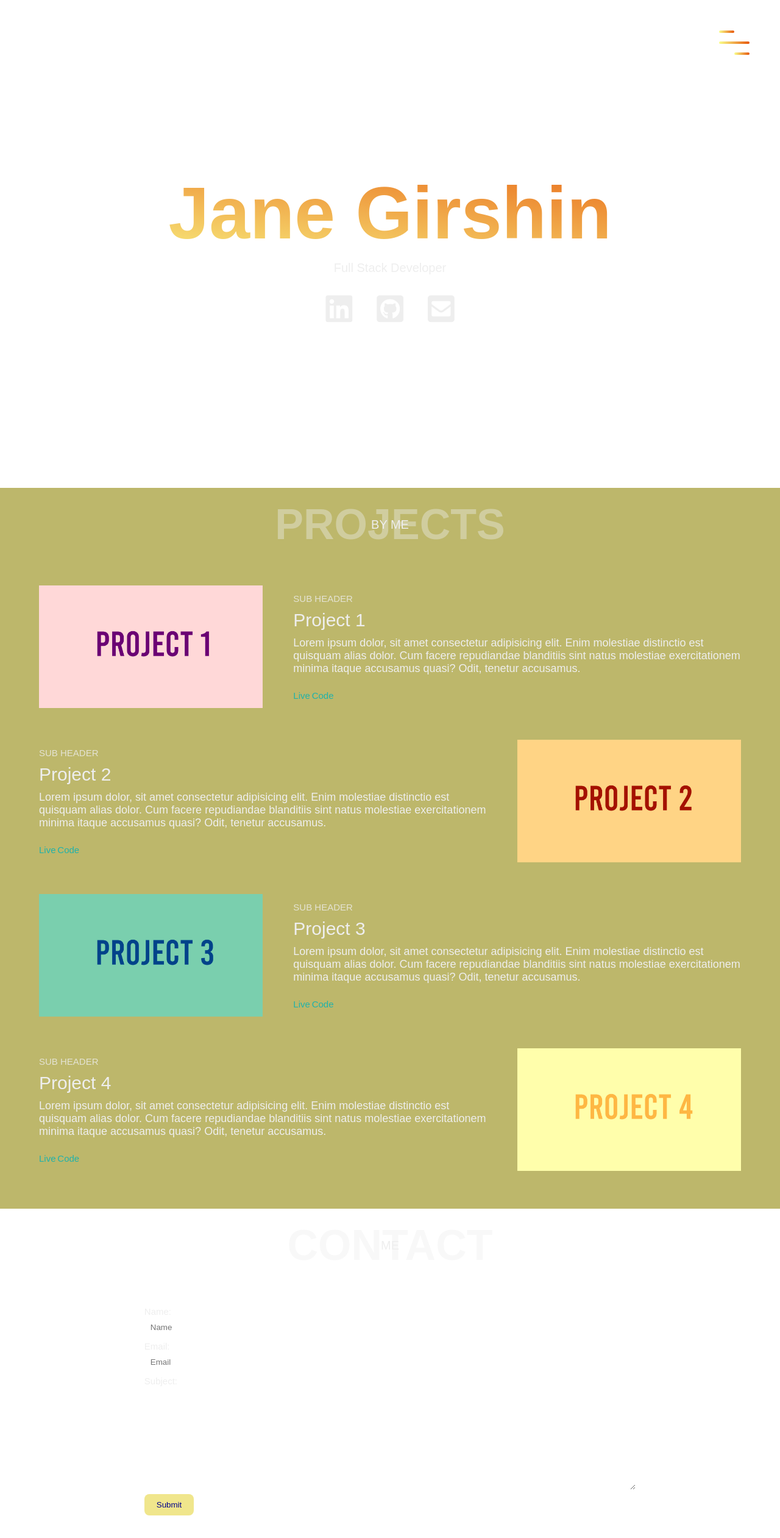
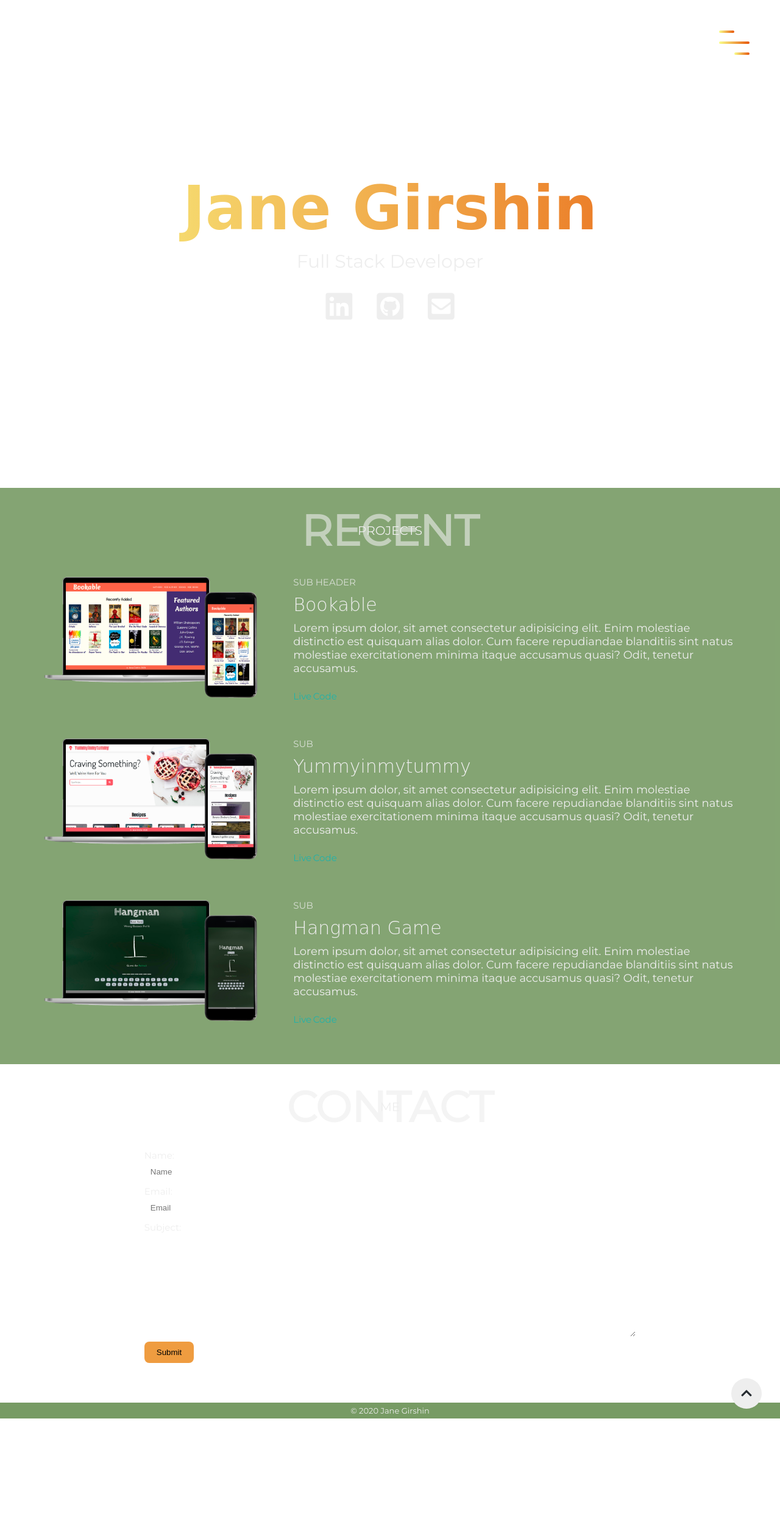
Before and after one commit to JaneGirshin/Portfolio, a plain HTML site: page index.html in a window 1280 px wide. Shown: the top 2522 px of the page at 61% size. After the commit the page ends 2326 px from the top, so only its background shows below. Drawn offline with nearby package versions, Linux system fonts and the light colour scheme; a web font is replaced by a local one.

Commit message:
Finish styling

```diff
--- a/index.html
+++ b/index.html
@@ -29,31 +29,28 @@
             </ul>
         </nav>
         <div class="landing-text">
-            <h1>Jane Girshin</h1>
+            <h1 data-aos="fade-right" data-aos-delay="200">Jane Girshin</h1>
+            <div data-aos="fade-right" data-aos-delay="700">
                 <h6>Full Stack Developer</h6>
                 <div class="social-media">
                     <ul class="nav-list">
                         <li>
-                        <a href="#" class="icon-link">
+                            <a href="https://www.linkedin.com/in/jane-girshin-59811a186/"  target="_blank" class="icon-link">
                                 <i class="fab fa-linkedin"></i>
                             </a>
                         </li>
                         <li>
-                        <a href="#" class="icon-link">
+                            <a href="https://github.com/JaneGirshin"  target="_blank" class="icon-link">
                                 <i class="fab fa-github-square"></i>
                             </a>
                         </li>
                         <li>
-                        <a href="#" class="icon-link">
+                            <a href="mailto:jane@girsh.in" target="_blank" class="icon-link">
                                 <i class="fas fa-envelope-square"></i>
                             </a>
                         </li>
-                    <!-- <li>
-                        <a href="#" class="icon-link">
-                            <i class="fas fa-file"></i>
-                        </a>
-                    </li> -->
                     </ul>
+                </div>
             </div>
         </div>
     </header>
@@ -61,16 +58,16 @@
     <section class="projects" id="projects">
         <div class="container">
             <div class="section-heading">
-                <h1>Projects</h1>
-                <h6>By Me</h6>
+                <h1>Recent</h1>
+                <h6>Projects</h6>
             </div>
             <div class="project">
                 <div class="project-img has-margin-right" data-aos="fade-right" data-aos-delay="200">
-                    <img src="images/project1.jpg" alt="project1">
+                    <img src="images/bookable.png" alt="project1">
                 </div>
                 <div class="project-desc" data-aos="fade-left" data-aos-delay="400">
                     <h6>Sub Header</h6>
-                    <h1>Project 1</h1>
+                    <h1>Bookable</h1>
                     <p>
                         Lorem ipsum dolor, sit amet consectetur adipisicing elit. Enim molestiae distinctio est quisquam alias dolor.
                         Cum facere repudiandae blanditiis sint natus molestiae exercitationem minima itaque accusamus quasi? Odit, tenetur accusamus.
@@ -80,27 +77,12 @@
                 </div>
             </div>
             <div class="project">
-                <div class="project-desc has-margin-right" data-aos="fade-right" data-aos-delay="200">
-                    <h6>Sub Header</h6>
-                    <h1>Project 2</h1>
-                    <p>
-                        Lorem ipsum dolor, sit amet consectetur adipisicing elit. Enim molestiae distinctio est quisquam alias dolor.
-                        Cum facere repudiandae blanditiis sint natus molestiae exercitationem minima itaque accusamus quasi? Odit, tenetur accusamus.
-                    </p>
-                    <a href="#" class="cta">Live</a>
-                    <a href="#" class="cta">Code</a>
-                </div>
-                <div class="project-img" data-aos="fade-left" data-aos-delay="400">
-                    <img src="images/project2.jpg" alt="project1">
-                </div>
-            </div>
-            <div class="project">
                 <div class="project-img has-margin-right" data-aos="fade-right" data-aos-delay="200">
-                    <img src="images/project3.jpg" alt="project1">
+                    <img src="images/yummyinmytummy.png" alt="project1">
                 </div>
                 <div class="project-desc" data-aos="fade-left" data-aos-delay="400">
-                    <h6>Sub Header</h6>
-                    <h1>Project 3</h1>
+                    <h6>sub</h6>
+                    <h1>Yummyinmytummy</h1>
                     <p>
                         Lorem ipsum dolor, sit amet consectetur adipisicing elit. Enim molestiae distinctio est quisquam alias dolor.
                         Cum facere repudiandae blanditiis sint natus molestiae exercitationem minima itaque accusamus quasi? Odit, tenetur accusamus.
@@ -110,18 +92,18 @@
                 </div>
             </div>
             <div class="project">
-                <div class="project-desc has-margin-right" data-aos="fade-right" data-aos-delay="200">
-                    <h6>Sub Header</h6>
-                    <h1>Project 4</h1>
+                <div class="project-img has-margin-right" data-aos="fade-right" data-aos-delay="200">
+                    <img src="images/hangmangame.png" alt="project1">
+                </div>
+                <div class="project-desc" data-aos="fade-left" data-aos-delay="400">
+                    <h6>sub</h6>
+                    <h1>Hangman Game</h1>
                     <p>
                         Lorem ipsum dolor, sit amet consectetur adipisicing elit. Enim molestiae distinctio est quisquam alias dolor.
                         Cum facere repudiandae blanditiis sint natus molestiae exercitationem minima itaque accusamus quasi? Odit, tenetur accusamus.
                     </p>
                     <a href="#" class="cta">Live</a>
                     <a href="#" class="cta">Code</a>
-                </div>
-                <div class="project-img" data-aos="fade-left" data-aos-delay="400">
-                    <img src="images/project4.jpg" alt="project1">
                 </div>
             </div>
         </div>
@@ -133,13 +115,6 @@
                 <h1>Contact</h1>
                 <h6>Me</h6>
             </div>
-
-            <script type="text/javascript">var submitted=false;</script>
-
-            <!--Update the URL for thank you page on form submit -->
-            <iframe name="hidden_iframe" id="hidden_iframe" style="display:none;"
-            onload="if(submitted) {window.location='http://zerobudget.club/solutions/thank-you.html';}"></iframe>
-
             <form action="https://docs.google.com/forms/u/0/d/e/1FAIpQLSdJ8yNKD-NIxCtACPYMu2up6pSIy9Yk-mnNOcu9v8soYt5wvw/formResponse" data-aos="fade-up" data-aos-delay="100" method="post" target="hidden_iframe" onsubmit="return validateForm();">
                 <div>
                     <label for="name">Name:</label>
@@ -153,7 +128,7 @@
                     <label for="subject">Subject:</label>
                     <textarea name="entry.1159243228" id="subject" cols="10" rows="10"></textarea>
                 </div>
-                <input type="submit" value="Submit" id="form-submit">
+                <input type="submit" value="Submit" id="form-submit" target="_blank">
             </form>
         </div>
     </section>
--- a/style.css
+++ b/style.css
@@ -1,7 +1,17 @@
+@import url('https://fonts.googleapis.com/css2?family=Finger+Paint&display=swap');
+@import url('https://fonts.googleapis.com/css2?family=Montserrat&display=swap');
+
 * {
     margin: 0;
     padding: 0;
     box-sizing: border-box;
+}
+
+:root {
+    --gradient-color: linear-gradient(to right, #FAFF8B, #E7580C);
+    --accent-color: #779B64;
+    --first-color: #EF9C40;
+    --second-color: #E7580C;
 }
 
 html {
@@ -15,6 +25,7 @@ body {
     height: 100%;
     background: url("images/bg8.jpg") no-repeat center fixed;
     background-size: cover;
+    font-family: 'Montserrat', sans-serif;
 }
 
 section {
@@ -42,6 +53,7 @@ img {
 header {
     width: 100%;
     height: 100vh;
+    position: relative;
 }
 
 .top-nav {
@@ -50,7 +62,7 @@ header {
     position: fixed;
     top: -100vh;
     /* background-color: #16162d; */
-    background-color: #428450;
+    background-color: var(--accent-color);
     border-bottom-right-radius: 100%;
     border-bottom-left-radius: 100%;
     transition: all 650ms cubic-bezier(1, 0, 0, 1);
@@ -76,7 +88,7 @@ li {
 }
 
 .nav-link:hover, .nav-link:focus {
-    background: linear-gradient(to right top, #FAFF8B, #E7580C);
+    background: var(--gradient-color);
     -webkit-background-clip: text;
     -webkit-text-fill-color: transparent;
 }
@@ -105,7 +117,7 @@ li {
 }
 
 .bar {
-    background: linear-gradient(to right, #FAFF8B, #E7580C);
+    background: var(--gradient-color);
     width: 100%;
     height: 4px;
     border-radius: .8rem;
@@ -145,16 +157,17 @@ li {
 }
 
 .landing-text h1 {
-    font-size: 12rem;
-    background: linear-gradient(to right top, #FAFF8B, #E7580C);
+    font-size: 10rem;
+    background: var(--gradient-color);
     -webkit-background-clip: text;
     -webkit-text-fill-color: transparent;
     padding: 1rem;
     user-select: none;
+    font-family: 'Finger Paint', cursive;
 }
 
 .landing-text h6 {
-    font-size: 2rem;
+    font-size: 3rem;
     font-weight: 400;
 }
 
@@ -197,12 +210,13 @@ li {
     text-align: center;
     text-transform: uppercase;
     line-height: 0;
-    margin-bottom: 10rem;
+    margin-top: 1rem;
+    margin-bottom: 7rem;
 }
 
 .section-heading h1 {
     font-size: 7rem;
-    opacity: .4;
+    opacity: .6;
 }
 
 .section-heading h6 {
@@ -220,7 +234,7 @@ li {
 
 /* Projects */
 .projects {
-    background-color: darkkhaki;
+    background-color: rgba(119, 155, 100, 0.9);
 }
 
 .project {
@@ -256,6 +270,7 @@ li {
     font-size: 3rem;
     font-weight: 300;
     margin: 1rem 0;
+    font-family: 'Finger Paint', cursive;
 }
 
 .project-desc .cta {
@@ -281,6 +296,10 @@ form {
     margin: 0 auto;
 }
 
+form:focus {
+    outline: none;
+}
+
 form label {
     font-size: 1.5rem;
 }
@@ -290,13 +309,12 @@ input, select, textarea {
     padding: 1rem;
     margin-bottom: 5px;
     border: none;
-    outline-color: #FAFF8B;
+    outline-color: var(--first-color);
 }
 
 input[type="submit"] {
     width: initial;
-    background-color: khaki;
-    color: darkblue;
+    background-color: var(--first-color);
     padding: 1rem 2rem;
     border-radius: .8rem;
     cursor: pointer;
@@ -304,8 +322,11 @@ input[type="submit"] {
 }
 
 input[type="submit"]:hover{
-    color: darkslategrey;
-    background-color: darksalmon;
+    background-color: var(--second-color);
+}
+
+input[type="submit"]:focus {
+    outline: none;
 }
 
 
@@ -316,8 +337,8 @@ input[type="submit"]:hover{
 .copyrights {
     width: 100%;
     text-align: center;
-    background-color: darkgreen;
-    padding: 2rem 0;
+    background-color: var(--accent-color);
+    padding: 0.5rem 0;
     position: relative;
 }
 
@@ -326,8 +347,8 @@ input[type="submit"]:hover{
     width: 5rem;
     height: 5rem;
     background-color: #eeeeee;
-    top: -2.5rem;
-    right: 5rem;
+    top: -4rem;
+    right: 3rem;
     border-radius: 100%;
     display: flex;
     animation: pulse 2s infinite;
@@ -350,13 +371,13 @@ input[type="submit"]:hover{
 /* Animation */
 @keyframes pulse {
     0%{
-        box-shadow: 0 0 0 0 rgba(253, 87, 191, 0.99);
+        box-shadow: 0 0 0 0 rgba(255, 202, 139, 0.99);
     }
     70%{
-        box-shadow: 0 0 0 2rem rgba(253, 87, 191, 0);
+        box-shadow: 0 0 0 2rem rgba(255, 202, 139, 0);
     }
     100%{
-        box-shadow: 0 0 0 0 rgba(253, 87, 191, 0);
+        box-shadow: 0 0 0 0 rgba(255, 202, 139, 0);
     }
 }
 
@@ -378,7 +399,6 @@ input[type="submit"]:hover{
 
 @media screen and (max-width: 768px) {
     body {
-        background: url("images/bg2.jpg") no-repeat center fixed;
         background-size: cover;
     }
 
@@ -392,6 +412,7 @@ input[type="submit"]:hover{
 
     .nav-list {
         flex-direction: column;
+        padding-right: 3rem;
     }
 
     li {
@@ -444,6 +465,8 @@ input[type="submit"]:hover{
     .project-img {
         margin: 0 0 2rem 0;
         order: 1;
+        width: 100%;
+        height: auto;
     }
 
     .project-desc {
@@ -452,3 +475,17 @@ input[type="submit"]:hover{
     }
 
 }
+
+@media screen and (max-width: 320px) {
+    .landing-text h1 {
+        font-size: 4rem;
+    }
+
+    .social-media i {
+        font-size: 5rem;
+    }
+
+    .project-desc h1 {
+        font-size: 2rem;
+    }
+}
```
Also changed, not shown: images/bookable.png (added), images/hangman.png (added), images/hangmangame.png (added), images/yummyinmytummy.png (added), 1 other file. Lines whose indentation alone changed are shown as unchanged.
